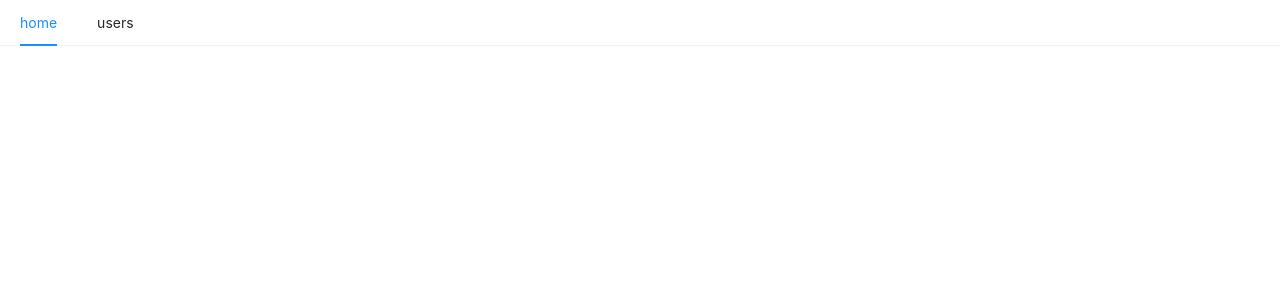
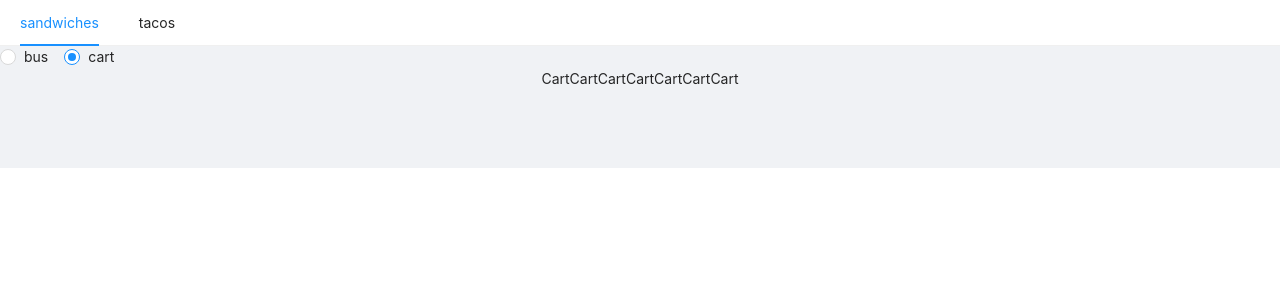
Before and after one commit to qunzi0214/react-template-explore, a React app: page /tacos/cart in a window 1280 px wide. Shown: the top 300 px of the page. Built offline with nearby package versions, Linux system fonts and the light colour scheme; the HTML template or start-up script is replaced by a standard one.

Commit message:
feat(router): test dynamic route

```diff
--- a/src/App.tsx
+++ b/src/App.tsx
@@ -11,37 +11,104 @@ import {
   Menu,
 } from 'antd'
 
-import Home from './routes/home'
-import Users from './routes/users'
+import Sandwiches from './pages/sandwiches'
+import Tacos from './pages/tacos'
 
 const { Content } = Layout
 
-// const Home = lazy(async () => await import('./routes/home'))
-// const Users = lazy(async () => await import('./routes/users'))
+interface RouteI {
+  path: string
+  label: string
+  component: keyof RoutesCompsMapI
+  routes?: RouteI[]
+}
 
-const App: FC = () => (
+interface RoutesCompsMapI {
+  Sandwiches?: FC<any>
+  Tacos?: FC<any>
+  Egg?: FC<any>
+  Bread?: FC<any>
+  Bus?: FC<any>
+  Cart?: FC<any>
+}
+
+const routes: RouteI[] = [
+  {
+    path: '/sandwiches',
+    label: 'sandwiches',
+    component: 'Sandwiches',
+    routes: [
+      {
+        path: '/sandwiches/egg',
+        label: 'egg',
+        component: 'Egg',
+      },
+      {
+        path: '/sandwiches/bread',
+        label: 'bread',
+        component: 'Bread',
+      },
+    ],
+  },
+  {
+    path: '/tacos',
+    label: 'tacos',
+    component: 'Tacos',
+    routes: [
+      {
+        path: '/tacos/bus',
+        label: 'bus',
+        component: 'Bus',
+      },
+      {
+        path: '/tacos/cart',
+        label: 'cart',
+        component: 'Cart',
+      },
+    ],
+  },
+]
+
+const routesCompsMap: RoutesCompsMapI = {
+  Sandwiches,
+  Tacos,
+}
+
+const App: FC = () => {
+  return (
     <Router>
       <Layout>
 
         <Menu mode="horizontal" defaultSelectedKeys={['1']}>
-        <Menu.Item key="1">
-          <Link to="/home">home</Link>
+          {
+            routes.map(route => (
+              <Menu.Item key={route.path}>
+                <Link to={`${route.path}`}>{route.label}</Link>
               </Menu.Item>
-        <Menu.Item key="2">
-          <Link to="/users">users</Link>
-        </Menu.Item>
+            ))
+          }
         </Menu>
 
         <Content>
           <Switch>
-          <Redirect exact path="/" to="/home" />
-          <Route path="/home" component={Home} />
-          <Route path="/users" component={Users} />
+            <Redirect exact path="/" to={routes[0].path} />
+            {
+              routes.map((route, index) => (
+                <Route path={`${route.path}`} key={index} render={props => {
+                  const Comp = routesCompsMap[route.component]
+                  return (
+                    // @ts-expect-error
+                    <Comp {...props} routes={route.routes} />
+                  )
+                }} />
+              ))
+            }
           </Switch>
         </Content>
 
       </Layout>
     </Router>
   )
+}
 
 export default App
--- /dev/null
+++ b/src/pages/sandwiches/index.tsx
@@ -0,0 +1,12 @@
+import React, { FC } from 'react'
+import { RouteComponentProps } from 'react-router-dom'
+
+interface CustomRouteProps {
+  routes?: object[]
+}
+
+const Index: FC<RouteComponentProps & CustomRouteProps> = () => (
+  <h1>sandwiches</h1>
+)
+
+export default Index
--- /dev/null
+++ b/src/pages/tacos/index.tsx
@@ -0,0 +1,55 @@
+import React, { FC, useState, useLayoutEffect } from 'react'
+import { Radio } from 'antd'
+import {
+  Switch,
+  Route,
+  Redirect,
+  RouteComponentProps,
+} from 'react-router-dom'
+
+import Cart from './views/cart'
+import Bus from './views/bus'
+
+// eslint-disable-next-line @typescript-eslint/no-unused-vars
+const routesCompsMap = {
+  Cart,
+  Bus,
+}
+
+interface CustomRouteProps {
+  routes?: object[]
+}
+
+const Index: FC<RouteComponentProps & CustomRouteProps> = ({ match, history, location, routes }) => {
+  const [subPath, setSubPath] = useState(location.pathname)
+
+  const onChange = (e: any): void => {
+    history.push(e.target.value)
+  }
+
+  useLayoutEffect(() => {
+    setSubPath(() => location.pathname)
+  }, [location.pathname])
+
+  return (
+    <>
+      <Radio.Group onChange={onChange} value={subPath}>
+        {
+          routes?.map((route, index) => {
+            return (
+              // @ts-expect-error
+              <Radio value={route.path} key={index}>{route.label}</Radio>
+            )
+          })
+        }
+      </Radio.Group>
+      <Switch>
+        <Redirect exact path={`${match.path}/`} to={`${match.path}/cart`} />
+        <Route path={`${match.path}/cart`} component={Cart} />
+        <Route path={`${match.path}/bus`} component={Bus} />
+      </Switch>
+    </>
+  )
+}
+
+export default Index
--- a/src/routes/home/routes/home-a.tsx
+++ b/src/pages/tacos/views/bus.tsx
@@ -1,10 +1,10 @@
 import React, { FC } from 'react'
 
-const A: FC = () => (
+const Bus: FC = () => (
   <div style={{
     height: '100px',
     textAlign: 'center',
-  }}>AAAAAAAAAAAAAAAAAAAAAA</div>
+  }}>BusBusBusBusBusBus</div>
 )
 
-export default A
+export default Bus
--- a/src/routes/home/routes/home-b.tsx
+++ b/src/pages/tacos/views/cart.tsx
@@ -1,10 +1,10 @@
 import React, { FC } from 'react'
 
-const B: FC = () => (
+const Cart: FC = () => (
   <div style={{
     height: '100px',
     textAlign: 'center',
-  }}>BBBBBBBBBBBBBBBBBBBBB</div>
+  }}>CartCartCartCartCartCartCart</div>
 )
 
-export default B
+export default Cart
--- a/src/routes/home/index.less
+++ /dev/null
@@ -1,3 +0,0 @@
-.root {
-  color: red;
-}
--- a/src/routes/home/index.tsx
+++ /dev/null
@@ -1,49 +0,0 @@
-import React, { FC, useState, useEffect } from 'react'
-import { Radio } from 'antd'
-import {
-  Switch,
-  Route,
-  Redirect,
-  useRouteMatch,
-  useHistory,
-  useLocation,
-} from 'react-router-dom'
-
-import A from './routes/home-a'
-import B from './routes/home-b'
-
-const Index: FC = () => {
-  const match = useRouteMatch()
-  const history = useHistory()
-  const location = useLocation()
-
-  // console.log(location)
-  // TODO: router change will cause twice render?
-
-  const [subPath, setSubPath] = useState(location.pathname)
-
-  const onChange = (e: any): void => {
-    setSubPath(e.target.value)
-    history.push(e.target.value)
-  }
-
-  useEffect(() => {
-    setSubPath(location.pathname)
-  }, [location])
-
-  return (
-    <>
-      <Radio.Group onChange={onChange} value={subPath}>
-        <Radio value={`${match.path}/home-a`}>A</Radio>
-        <Radio value={`${match.path}/home-b`}>B</Radio>
-      </Radio.Group>
-      <Switch>
-        <Redirect exact path={`${match.path}/`} to={`${match.path}/home-a`} />
-        <Route path={`${match.path}/home-a`} component={A} />
-        <Route path={`${match.path}/home-b`} component={B} />
-      </Switch>
-    </>
-  )
-}
-
-export default Index
--- a/src/routes/users/index.tsx
+++ /dev/null
@@ -1,8 +0,0 @@
-import React, { FC } from 'react'
-import { version } from 'antd'
-
-const Index: FC = () => (
-  <h1>antd version: {version}</h1>
-)
-
-export default Index
```
Also changed, not shown: src/utils/TextToComp.tsx (added, +7 -0 lines), 2 other files (tests, documents, lock files or other folders). Lines whose indentation alone changed are shown as unchanged.
